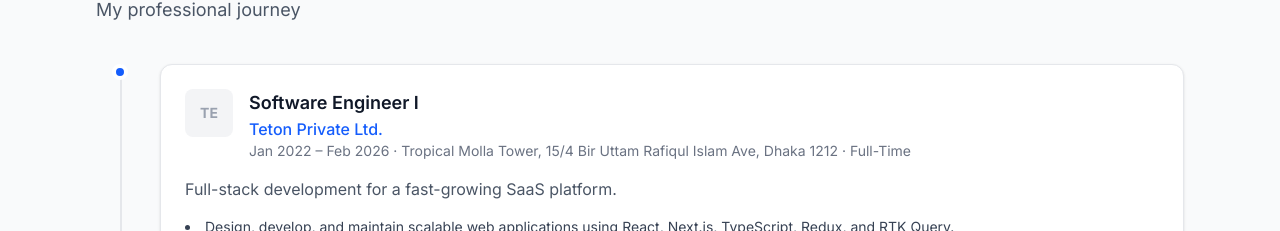
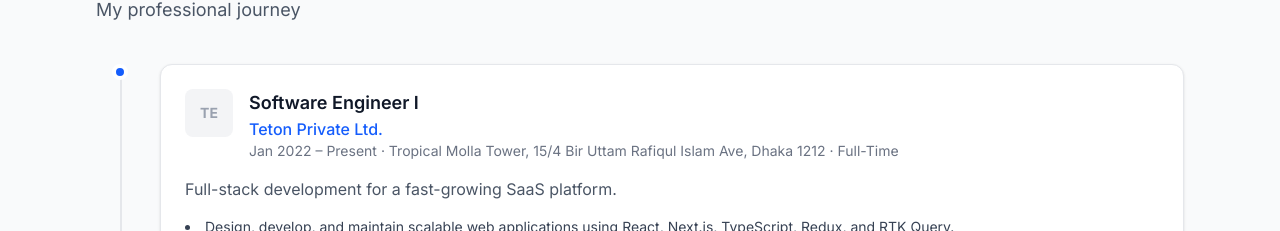
Before and after one commit to kawsar007/portfolio-latest, a Next.js app: page / in a window 1280 px wide. Shown: the part 790-1021 px from the top of the page. Built offline with nearby package versions, Linux system fonts and the light colour scheme.

Commit message:
feat: update portfolio

```diff
--- a/src/data/experience.ts
+++ b/src/data/experience.ts
@@ -161,8 +161,9 @@ export const experience: Experience[] = [
     location: 'Tropical Molla Tower, 15/4 Bir Uttam Rafiqul Islam Ave, Dhaka 1212',
     type: 'full-time',
     startDate: '2022-01',
-    endDate: '2026-02',
-    current: false,
+    // endDate: '2026-02',
+    // endDate: 'Present',
+    current: true,
     description: 'Full-stack development for a fast-growing SaaS platform.',
     achievements: [
       'Design, develop, and maintain scalable web applications using React, Next.js, TypeScript, Redux, and RTK Query.',
```
